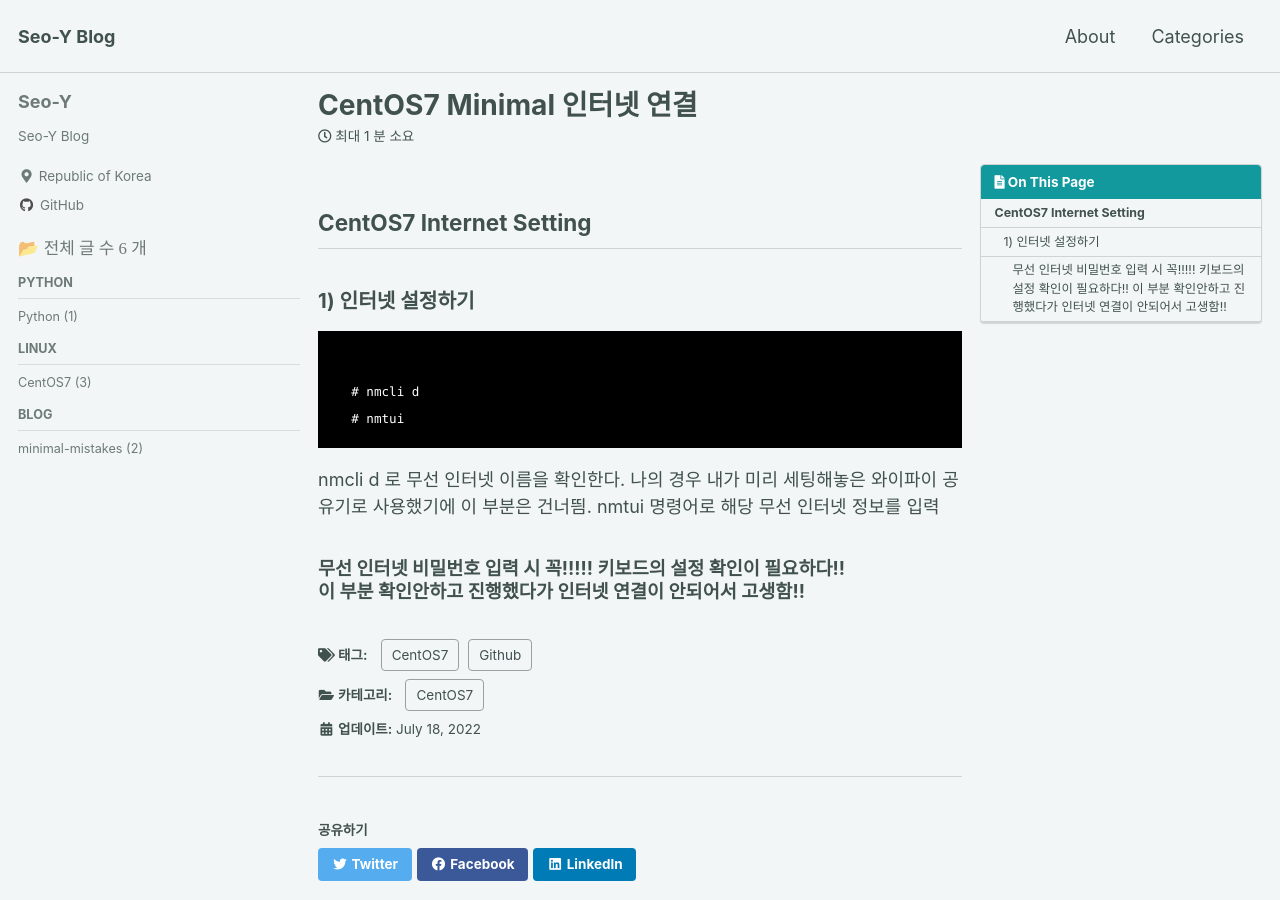
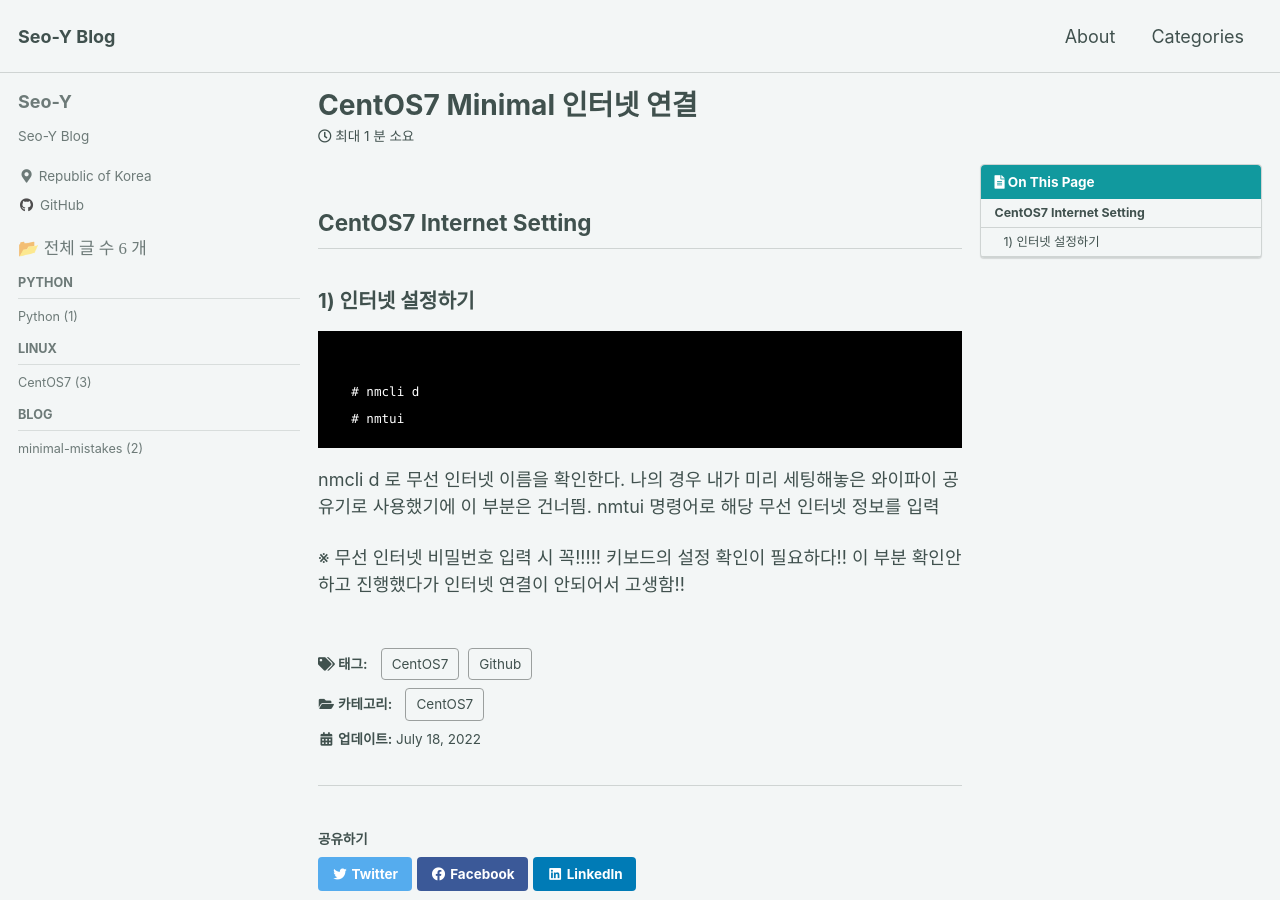
Before and after one commit to carudia/carudia.github.io, a Jekyll site: the page built from _posts/CentOS7/2022-07-18-CentOS7 Minimal 인터넷 연결.md, in a window 1280 px wide and 900 px high. Built offline with Jekyll 4.4.1, drawn with Linux system fonts in a browser that asks for light colours; cached includes are drawn as plain includes.

Commit message:
Update 2022-07-18-CentOS7 Minimal 인터넷 연결.md

```diff
--- a/_posts/CentOS7/2022-07-18-CentOS7 Minimal 인터넷 연결.md
+++ b/_posts/CentOS7/2022-07-18-CentOS7 Minimal 인터넷 연결.md
@@ -28,4 +28,5 @@ author_profile: true
 nmcli d 로 무선 인터넷 이름을 확인한다. 나의 경우 내가 미리 세팅해놓은 와이파이 공유기로 사용했기에 이 부분은 건너띔.
 nmtui   명령어로 해당 무선 인터넷 정보를 입력
 
-##### 무선 인터넷 비밀번호 입력 시 꼭!!!!! 키보드의 설정 확인이 필요하다!! <br>이 부분 확인안하고 진행했다가 인터넷 연결이 안되어서 고생함!!
+※ 무선 인터넷 비밀번호 입력 시 꼭!!!!! 키보드의 설정 확인이 필요하다!!
+   이 부분 확인안하고 진행했다가 인터넷 연결이 안되어서 고생함!!
```
